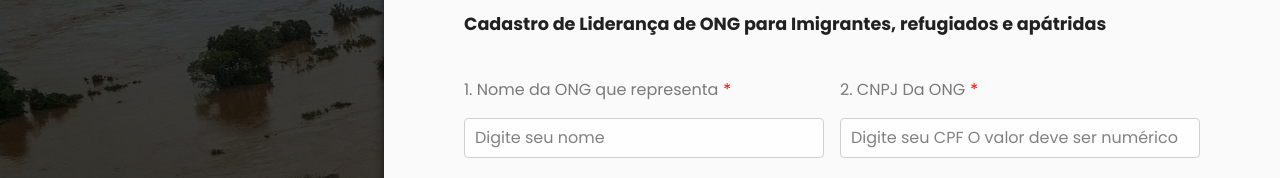
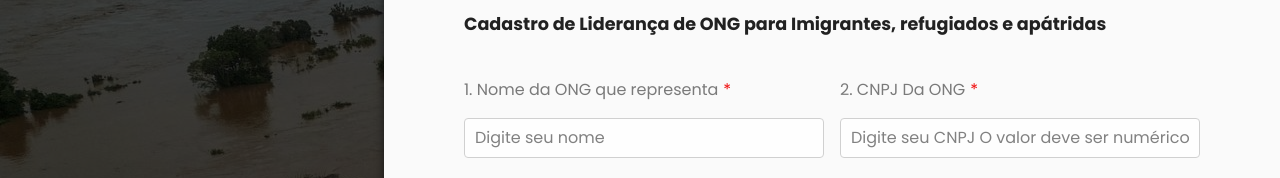
Before and after one commit to Dart1516/proyecto-toti-rs, a React (Create React App) app: page /FormularioLiderImigrante in a window 1280 px wide. Shown: the part 177-355 px from the top of the page. Built offline with nearby package versions, Linux system fonts and the light colour scheme.

Commit message:
cnpj name

```diff
--- a/src/Pages/FormularioLiderImigrante.js
+++ b/src/Pages/FormularioLiderImigrante.js
@@ -106,10 +106,10 @@ const handleSubmit = async (e) => {
               mask="99.999.999/9999-99"
               value={formData.cnpj}
               onChange={handleInputChange}
-              placeholder="Digite seu CPF O valor deve ser numérico"
+              placeholder="Digite seu CNPJ O valor deve ser numérico"
               required
               className="input-text"
-              name="cpf"
+              name="cnpj"
             />
           </div>
           <div className="input-field">
```
